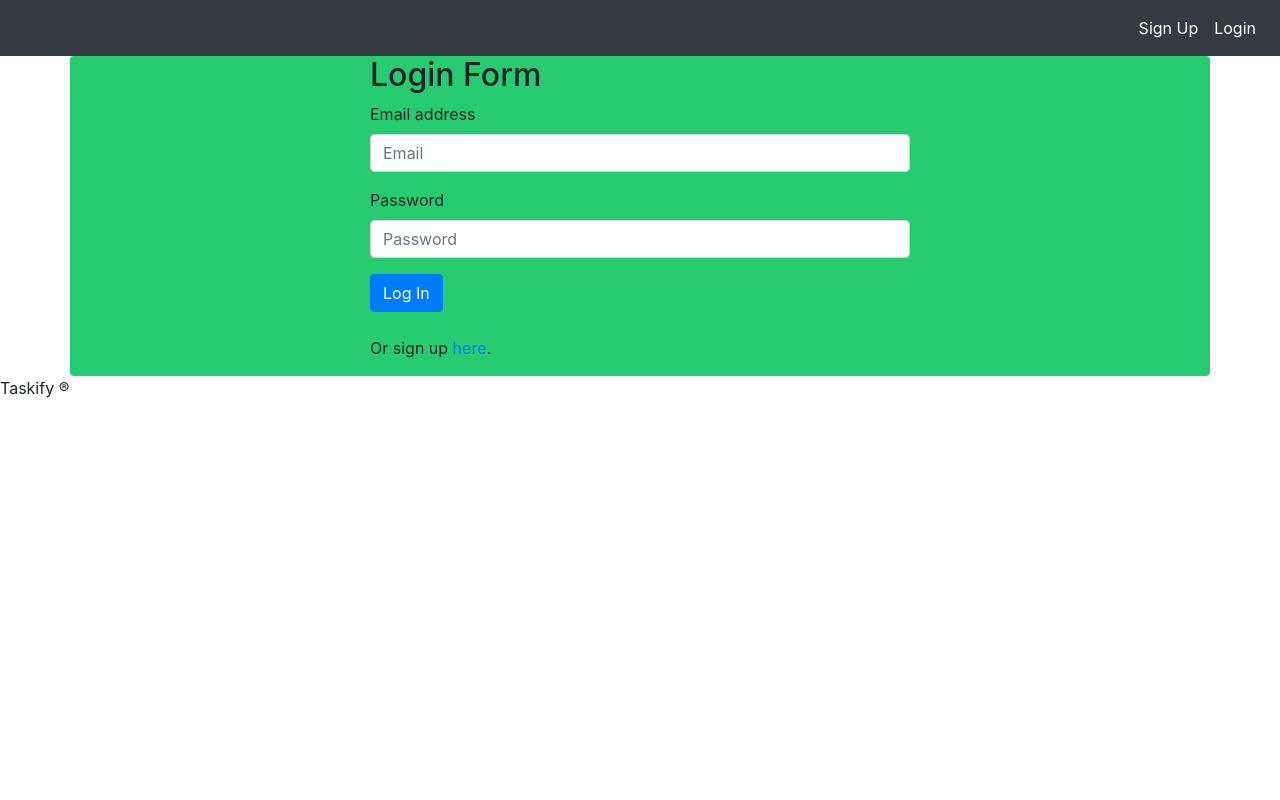
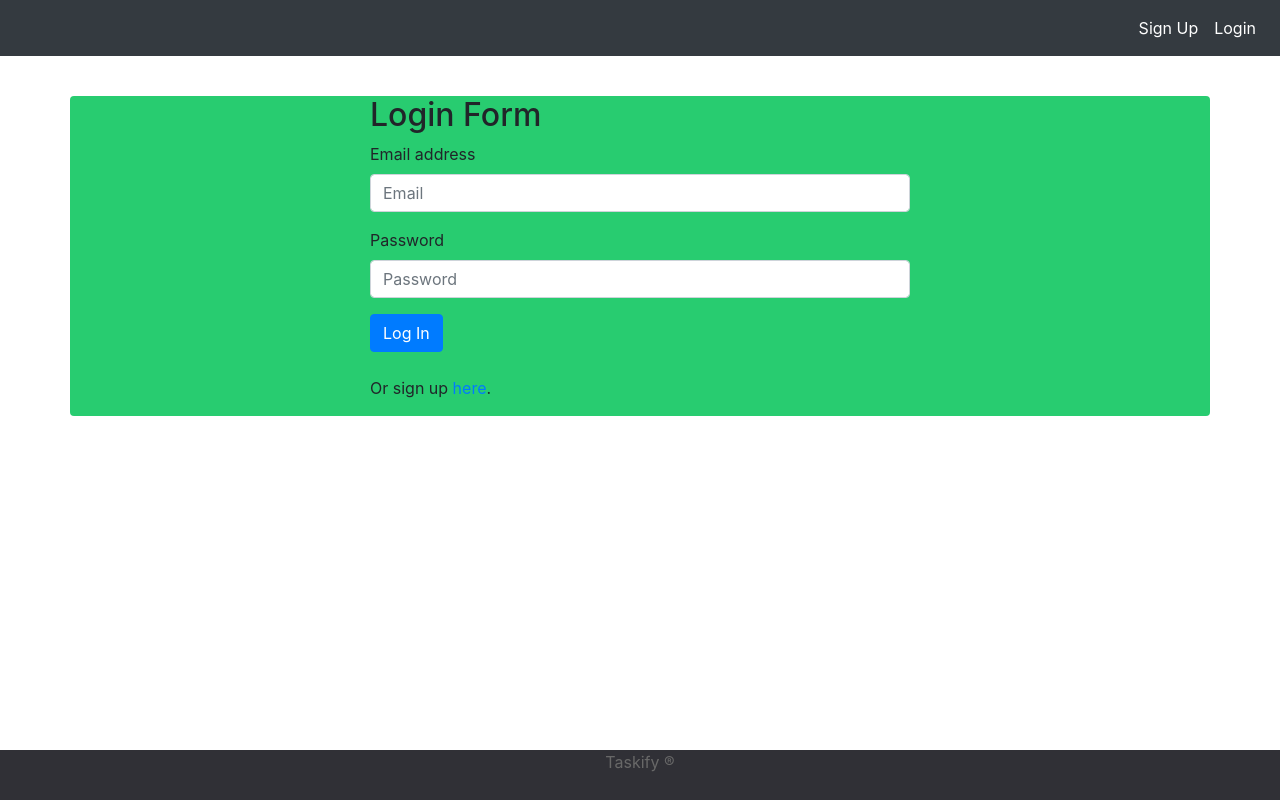
Before and after one commit to leticiaroncero/taskify-react, a React (Create React App) app in the folder client/: page /login in a window 1280 px wide. Built offline with nearby package versions, Linux system fonts and the light colour scheme; no server answers.

Commit message:
added styling to the footer

```diff
--- a/client/src/App.css
+++ b/client/src/App.css
@@ -36,3 +36,22 @@
     transform: rotate(360deg);
   }
 }
+html, body {
+  height: 100%;
+}
+.main {
+  min-height:100% ;
+  top: 40px;
+  padding-bottom: 20px;
+  position: relative;
+}
+.footer {
+  position: absolute;
+  width: 100%;
+  bottom: 0px;
+  background: #303036;
+  color: #686868;
+  height: 50px;
+  text-align: center;
+  left: 0px;
+}
--- a/client/src/App.js
+++ b/client/src/App.js
@@ -57,7 +57,7 @@ class App extends Component {
           <Route exact path="/projects/add" component={ProjectForm} />
           <Route exact path="/projects/:id(\d+)" component={Tasks} />
           <Route exact path="/projects/:id(\d+)/tasks/add" component={TaskForm}  />
-          <footer>
+          <footer className="footer">
            <p>Taskify &reg;</p>
          </footer>
         </div>
--- a/client/src/pages/Login.js
+++ b/client/src/pages/Login.js
@@ -50,6 +50,7 @@ class Login extends Component {
         }
         return (
             <div className="container" >
+                <div className="main">
                 <div className="row" style={this.style}>
                     <div className="col-md-6 col-md-offset-3">
                         <h2>Login Form</h2>
@@ -68,6 +69,7 @@ class Login extends Component {
                         <p>Or sign up <a href="/signup">here</a>.</p>
                     </div>
                 </div>
+             </div>
             </div>
         );
     }
```
